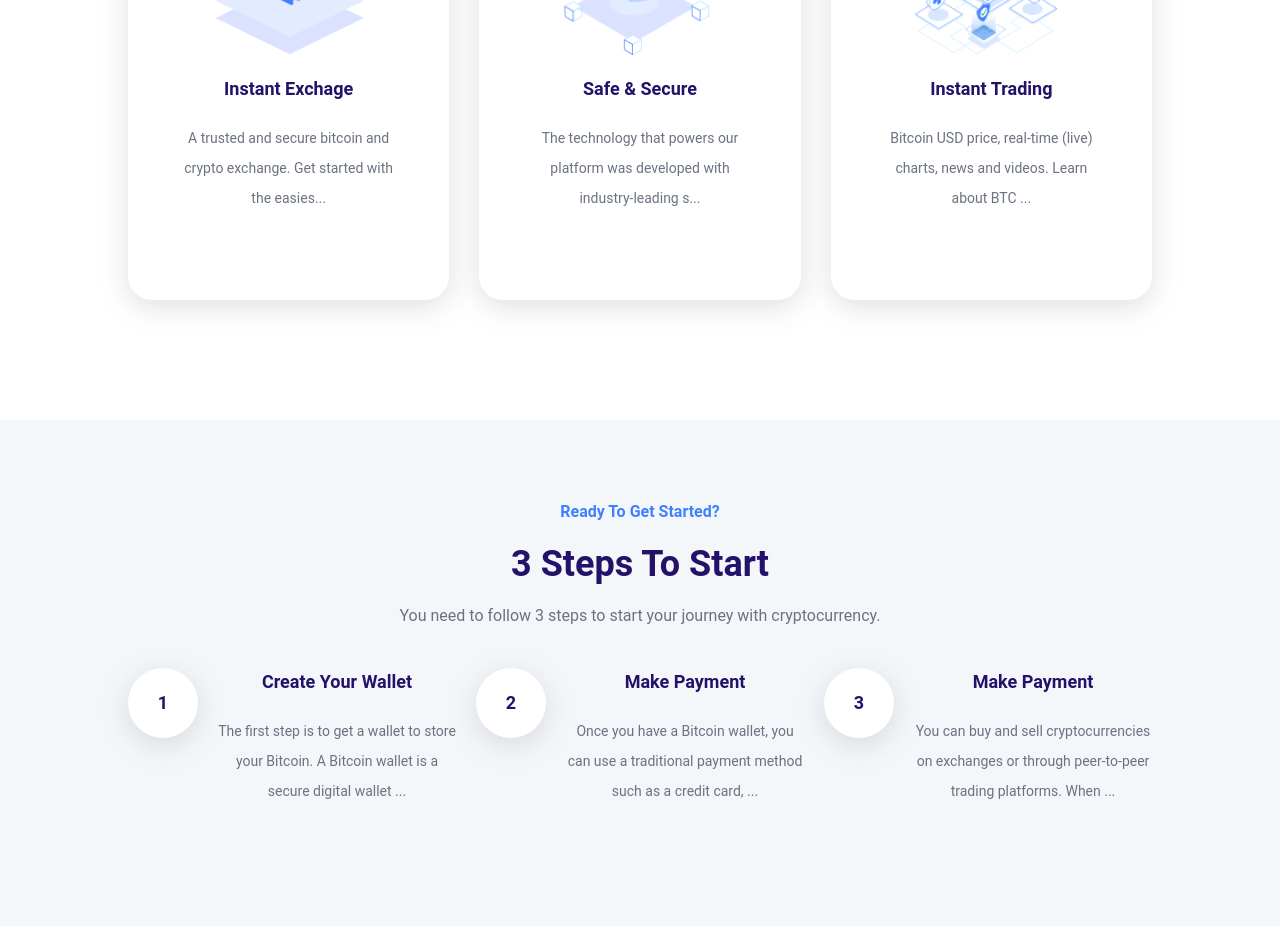
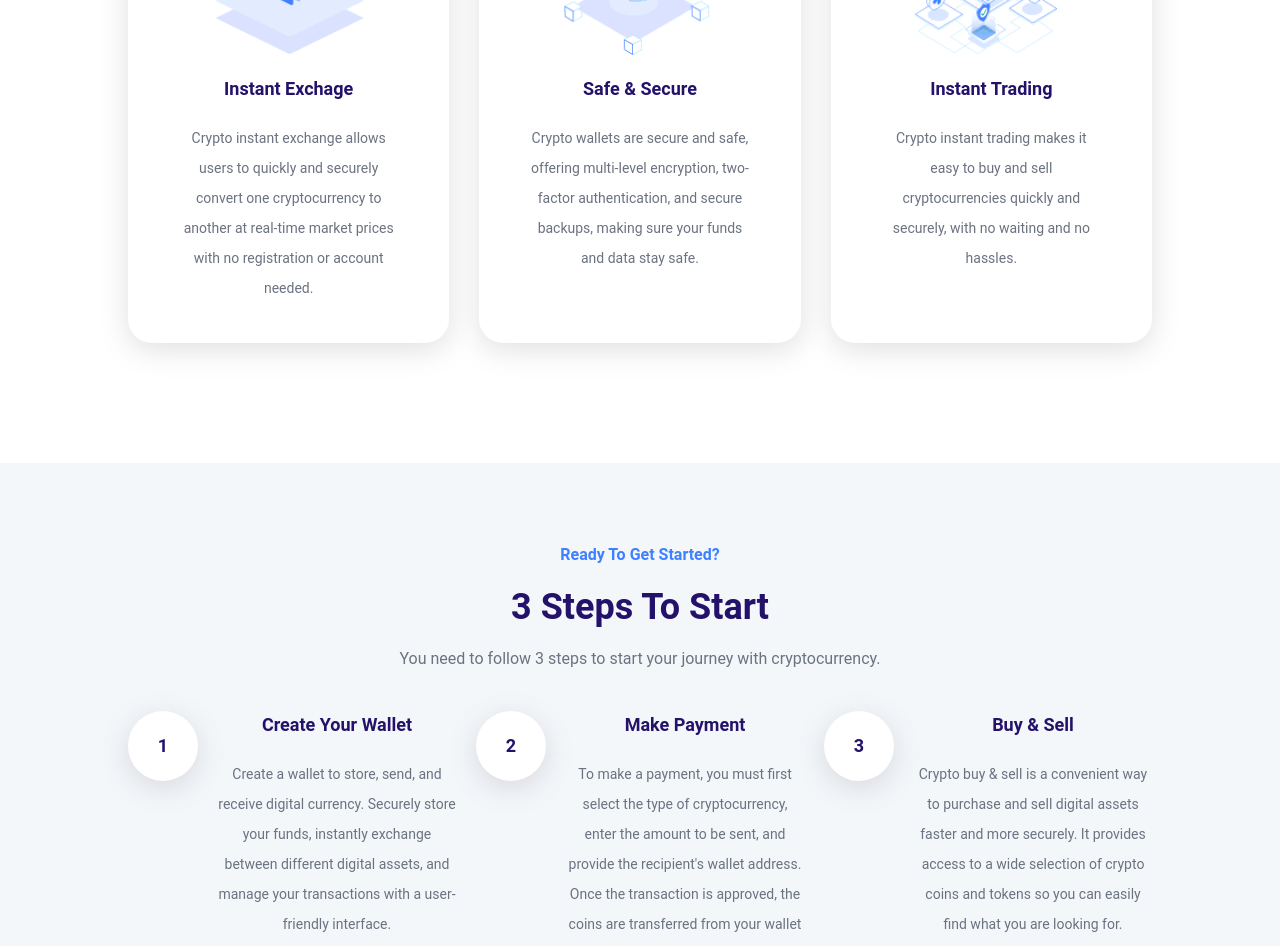
Before and after one commit to faisalchy64/crypton, a React (Create React App) app: page / in a window 1280 px wide. Shown: the part 1160-2106 px from the top of the page. Built offline with nearby package versions, Linux system fonts and the light colour scheme.

Commit message:
i have updated some content on faq component and on features component

```diff
--- a/src/components/Faq.js
+++ b/src/components/Faq.js
@@ -17,7 +17,7 @@ function Faq() {
                 </p>
             </div>
             <div className="w-4/5 flex flex-col md:flex-row gap-5 mx-auto">
-                <div className="flex flex-col gap-5">
+                <div className="w-1/2 flex flex-col gap-5">
                     <Accordion
                         title="What is cryptocurrency?"
                         answer="Cryptocurrency is a digital or virtual currency that uses cryptography for security and is decentralized, meaning it is not controlled by a central authority such as a government or financial institution. Cryptocurrencies are based on a distributed ledger technology called blockchain, which allows for secure and transparent transactions. Some popular cryptocurrencies include Bitcoin and Ethereum."
@@ -31,7 +31,7 @@ function Faq() {
                         answer="Blockchain is a distributed ledger technology that allows for secure and transparent record-keeping. It is a decentralized system that allows for the recording of transactions across a network of computers, without the need for a central authority. Each transaction on a blockchain is verified by the network through a process called mining, and once verified, it is added to a block, which is added to the chain of previous blocks. This creates an immutable and tamper-evident record of all transactions on the network. Blockchain technology is used in many industries, including finance, supply chain management, and the public sector."
                     />
                 </div>
-                <div className="flex flex-col gap-5">
+                <div className="w-1/2 flex flex-col gap-5">
                     <Accordion
                         title="How do I buy and sell cryptocurrency?"
                         answer="To buy and sell cryptocurrency, you will need to use a cryptocurrency exchange. A cryptocurrency exchange is a platform that allows you to buy, sell, and trade cryptocurrencies. Some popular exchanges include Coinbase and Binance. Before you can buy and sell cryptocurrency on an exchange, you will need to create an account and verify your identity. This typically involves providing personal information and proof of identity, such as a government-issued ID. Once your account is set up and verified, you can link your bank account or credit card to the exchange and start buying and selling cryptocurrency. Some exchanges also allow you to buy cryptocurrency using other payment methods, such as PayPal."
--- a/src/components/Features.js
+++ b/src/components/Features.js
@@ -20,7 +20,7 @@ function Features() {
                 data-aos="fade-up"
                 data-aos-duration="3000"
             >
-                <div className="h-[450px] flex flex-col items-center gap-y-5 bg-white px-[50px] py-10 hover:scale-110 antialiased hover:border-t-2 hover:border-b-2  hover:border-blue-1000 transition-all duration-500 shadow-card rounded-3xl">
+                <div className="flex flex-col items-center gap-y-5 bg-white px-[50px] py-10 hover:scale-110 antialiased hover:border-t-2 hover:border-b-2  hover:border-blue-1000 transition-all duration-500 shadow-card rounded-3xl">
                     <img
                         src={exchange}
                         alt=""
@@ -30,37 +30,32 @@ function Features() {
                         Instant Exchage
                     </h4>
                     <p className="text-center text-sm text-gray-500 leading-[30px]">
-                        {`A trusted and secure bitcoin and crypto exchange. Get
-                        started with the easiest and most secure platform to
-                        buy, sell, trade, and earn cryptocurrencies.`.slice(
-                            0,
-                            101
-                        )}
-                        ...
+                        Crypto instant exchange allows users to quickly and
+                        securely convert one cryptocurrency to another at
+                        real-time market prices with no registration or account
+                        needed.
                     </p>
                 </div>
-                <div className="h-[450px] flex flex-col items-center gap-y-5 bg-white px-[50px] py-10 hover:scale-110 hover:border-t-2 hover:border-b-2 hover:border-blue-1000 transition-all duration-500 shadow-card rounded-3xl">
+                <div className="flex flex-col items-center gap-y-5 bg-white px-[50px] py-10 hover:scale-110 hover:border-t-2 hover:border-b-2 hover:border-blue-1000 transition-all duration-500 shadow-card rounded-3xl">
                     <img src={secure} alt="" className="w-[165px] h-[165px]" />
                     <h4 className="text-lg font-bold text-center text-indigo-1000">
                         Safe & Secure
                     </h4>
                     <p className="text-center text-sm text-gray-500 leading-[30px]">
-                        {`The technology that powers our platform was developed
-                        with industry-leading security and encryption at its
-                        core.`.slice(0, 101)}
-                        ...
+                        Crypto wallets are secure and safe, offering multi-level
+                        encryption, two-factor authentication, and secure
+                        backups, making sure your funds and data stay safe.
                     </p>
                 </div>
-                <div className="h-[450px] flex flex-col items-center gap-y-5 bg-white px-[50px] py-10 hover:scale-110 hover:border-t-2 hover:border-b-2 hover:border-blue-1000 transition-all duration-500 shadow-card rounded-3xl">
+                <div className="flex flex-col items-center gap-y-5 bg-white px-[50px] py-10 hover:scale-110 hover:border-t-2 hover:border-b-2 hover:border-blue-1000 transition-all duration-500 shadow-card rounded-3xl">
                     <img src={trading} alt="" className="w-[165px] h-[165px]" />
                     <h4 className="text-lg font-bold text-center text-indigo-1000">
                         Instant Trading
                     </h4>
                     <p className="text-center text-sm text-gray-500 leading-[30px]">
-                        {`Bitcoin USD price, real-time (live) charts, news and
-                        videos. Learn about BTC value, bitcoin cryptocurrency,
-                        crypto trading, and more.`.slice(0, 101)}
-                        ...
+                        Crypto instant trading makes it easy to buy and sell
+                        cryptocurrencies quickly and securely, with no waiting
+                        and no hassles.
                     </p>
                 </div>
             </div>
--- a/src/components/Step.js
+++ b/src/components/Step.js
@@ -32,13 +32,11 @@ function Step() {
                             Create Your Wallet
                         </h4>
                         <p className="text-sm text-center text-gray-500 leading-[30px]">
-                            {`The first step is to get a wallet to store your
-                            Bitcoin. A Bitcoin wallet is a secure digital wallet
-                            used to store, send and receive Bitcoin.`.slice(
-                                0,
-                                151
-                            )}
-                            ...
+                            Create a wallet to store, send, and receive digital
+                            currency. Securely store your funds, instantly
+                            exchange between different digital assets, and
+                            manage your transactions with a user-friendly
+                            interface.
                         </p>
                     </div>
                 </div>
@@ -51,11 +49,11 @@ function Step() {
                             Make Payment
                         </h4>
                         <p className="text-sm text-center text-gray-500 leading-[30px]">
-                            {`Once you have a Bitcoin wallet, you can use a
-                            traditional payment method such as a credit card,
-                            bank transfer (ACH), or debit card to buy Bitcoins
-                            on a Bitcoin exchange.`.slice(0, 151)}
-                            ...
+                            To make a payment, you must first select the type of
+                            cryptocurrency, enter the amount to be sent, and
+                            provide the recipient's wallet address. Once the
+                            transaction is approved, the coins are transferred
+                            from your wallet to the recipient's wallet.
                         </p>
                     </div>
                 </div>
@@ -65,17 +63,14 @@ function Step() {
                     </h4>
                     <div>
                         <h4 className="text-lg font-bold text-center text-indigo-1000 mb-5">
-                            Make Payment
+                            Buy & Sell
                         </h4>
                         <p className="text-sm text-center text-gray-500 leading-[30px]">
-                            {`You can buy and sell cryptocurrencies on exchanges
-                            or through peer-to-peer trading platforms. When
-                            buying or selling cryptocurrencies, it is important
-                            to do your research and understand the risks
-                            involved. You should also ensure that you are using
-                            a secure platform, as there are some scams that
-                            could lead to you losing your money.`.slice(0, 151)}
-                            ...
+                            Crypto buy & sell is a convenient way to purchase
+                            and sell digital assets faster and more securely. It
+                            provides access to a wide selection of crypto coins
+                            and tokens so you can easily find what you are
+                            looking for.
                         </p>
                     </div>
                 </div>
```
